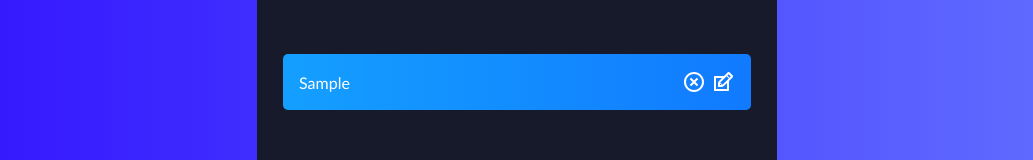
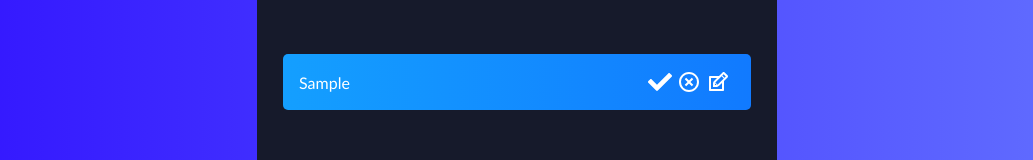
Before and after one commit to tolik-bilokrylov/todos-list, a React (Create React App) app: page / in a window 1280 px wide. Both pictures are taken after typing "Sample" into the empty fields and a click on the button "All". Shown: the part 345-505 px from the top of the page, without its empty margins (123-1156 px from the left). Built offline with nearby package versions, Linux system fonts and the light colour scheme.

Commit message:
fixed icons

```diff
--- a/package.json
+++ b/package.json
@@ -1,11 +1,13 @@
 {
   "name": "todos-list",
+  "homepage": "https://tolik-bilokrylov.github.io/todos-list",
   "version": "0.1.0",
   "private": true,
   "dependencies": {
     "@testing-library/jest-dom": "^5.14.1",
     "@testing-library/react": "^11.2.7",
     "@testing-library/user-event": "^12.8.3",
+    "gh-pages": "^3.2.3",
     "react": "^17.0.2",
     "react-dom": "^17.0.2",
     "react-icons": "^4.2.0",
@@ -13,6 +15,8 @@
     "web-vitals": "^1.1.2"
   },
   "scripts": {
+    "predeploy": "npm run build",
+    "deploy": "gh-pages -d build",
     "start": "react-scripts start",
     "build": "react-scripts build",
     "test": "react-scripts test",
--- a/src/App.css
+++ b/src/App.css
@@ -147,18 +147,12 @@ h1 {
   cursor: pointer;
 }
 
-.delete-icon {
-  margin-right: 5px;
+.icon-style {
   color: #fff;
   transition: color 0.3s;
+  margin-right: 5px;
 }
 
-.edit-icon {
-  color: #fff;
-  transition: color 0.3s;
-}
-
-.delete-icon:hover,
-.edit-icon:hover {
+.icon-style:hover {
   color: black;
 }
--- a/src/components/Todo.js
+++ b/src/components/Todo.js
@@ -2,6 +2,7 @@ import React, { useState } from 'react';
 import TodoForm from './TodoForm';
 import { RiCloseCircleLine } from 'react-icons/ri';
 import { TiEdit } from 'react-icons/ti';
+import { FaCheck } from 'react-icons/fa';
 
 const Todo = ({ todos, completeTodo, removeTodo, updateTodo, filteredTodos }) => {
   const [edit, setEdit] = useState({
@@ -28,17 +29,21 @@ const Todo = ({ todos, completeTodo, removeTodo, updateTodo, filteredTodos }) =>
         : 'todo-row'}
       key={index}
     >
-      <div key={todo.id} onClick={() => completeTodo(todo.id)}>
+      <div key={todo.id}>
         {todo.text}
       </div>
       <div className='icons'>
+        <FaCheck
+          onClick={() => completeTodo(todo.id)}
+          className='icon-style'
+        />
         <RiCloseCircleLine
           onClick={() => removeTodo(todo.id)}
-          className='delete-icon'
+          className='icon-style'
         />
         <TiEdit
           onClick={() => setEdit({ id: todo.id, value: todo.text })}
-          className='edit-icon'
+          className='icon-style'
         />
       </div>
     </div>
```
Also changed, not shown: 1 other file (tests, documents, lock files or other folders).
